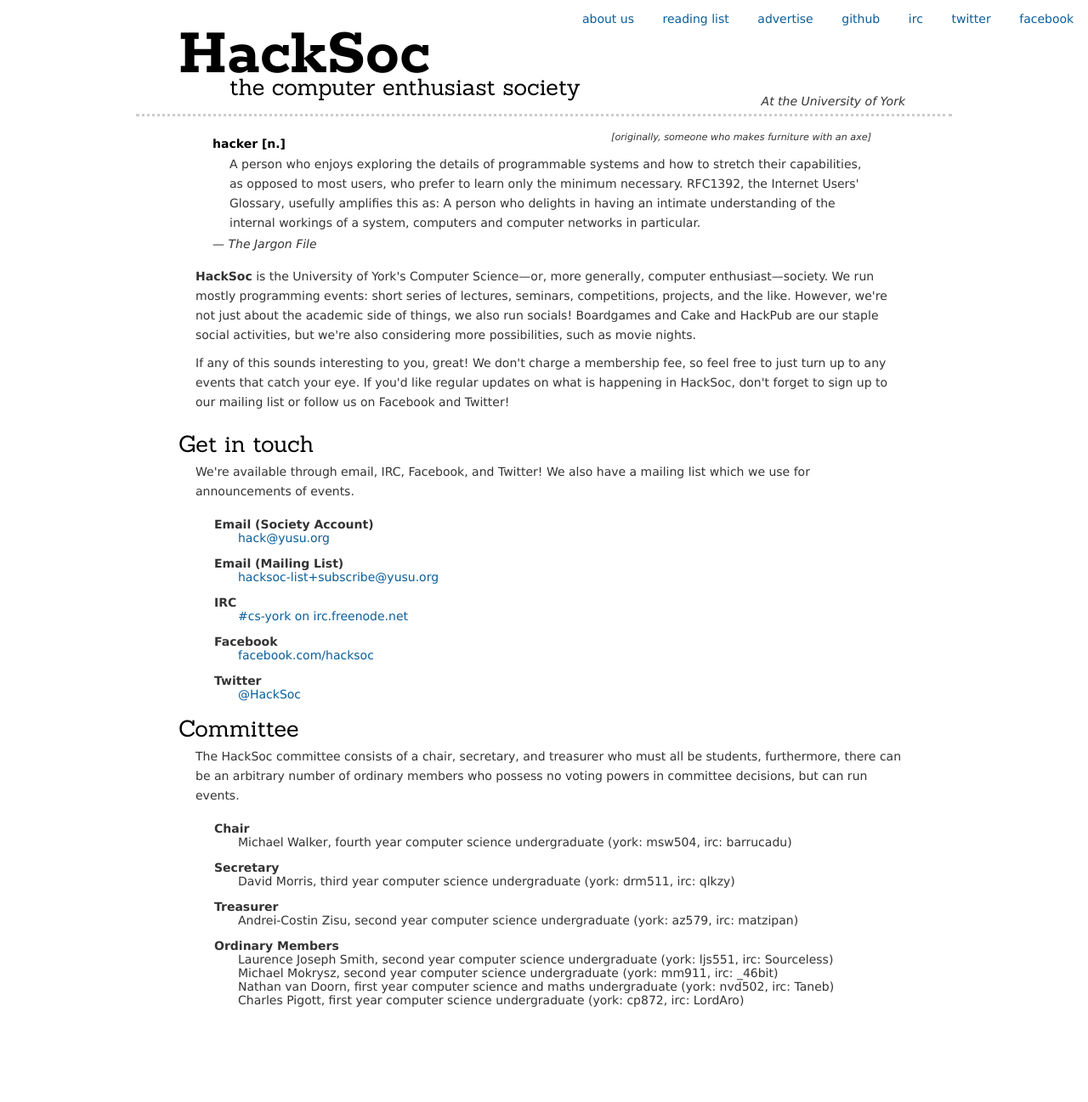
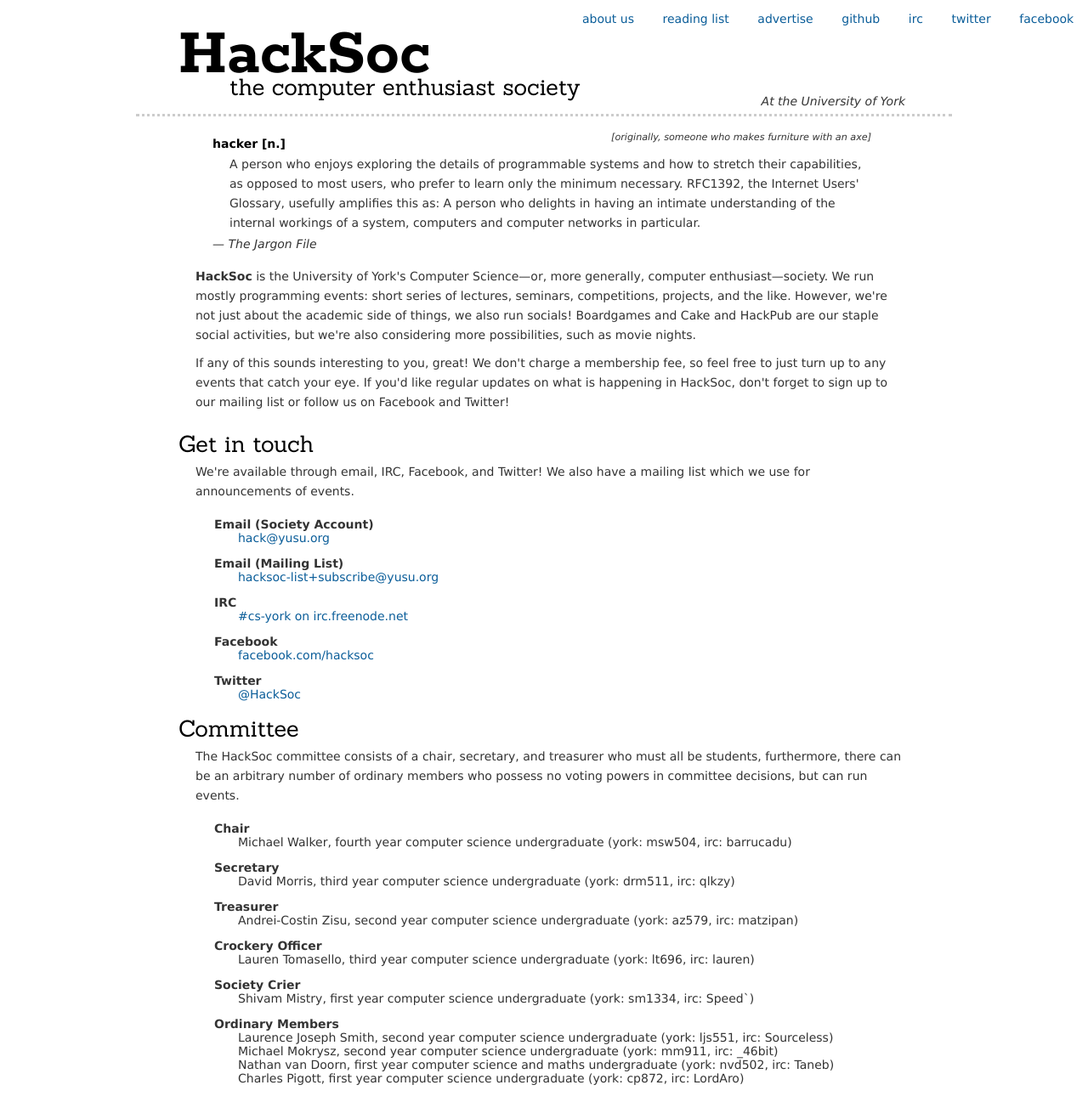
Before and after one commit to HackSoc/hacksoc.org, a Jekyll site: the page built from about.html, in a window 1280 px wide. Shown: the whole page at 85% size. Built offline with Jekyll 4.4.1, drawn with Linux system fonts in a browser that asks for light colours; some web fonts are replaced; before the commit the page ends 1205 px from its top, so only the background shows below that.

Commit message:
Add Crockery Officer & Society Crier to committee list

```diff
--- a/about.html
+++ b/about.html
@@ -73,6 +73,12 @@ decisions, but can run events.</p>
   <dd>Andrei-Costin Zisu, second year computer science undergraduate
   (york: az579, irc: matzipan)</dd>
 
+  <dt>Crockery Officer</dt>
+  <dd>Lauren Tomasello, third year computer science undergraduate (york: lt696, irc: lauren)</dd>
+
+  <dt>Society Crier</dt>
+  <dd>Shivam Mistry, first year computer science undergraduate (york: sm1334, irc: Speed`)</dd>
+
   <dt>Ordinary Members</dt>
   <dd>Laurence Joseph Smith, second year computer science
   undergraduate (york: ljs551, irc: Sourceless)</dd>
```
